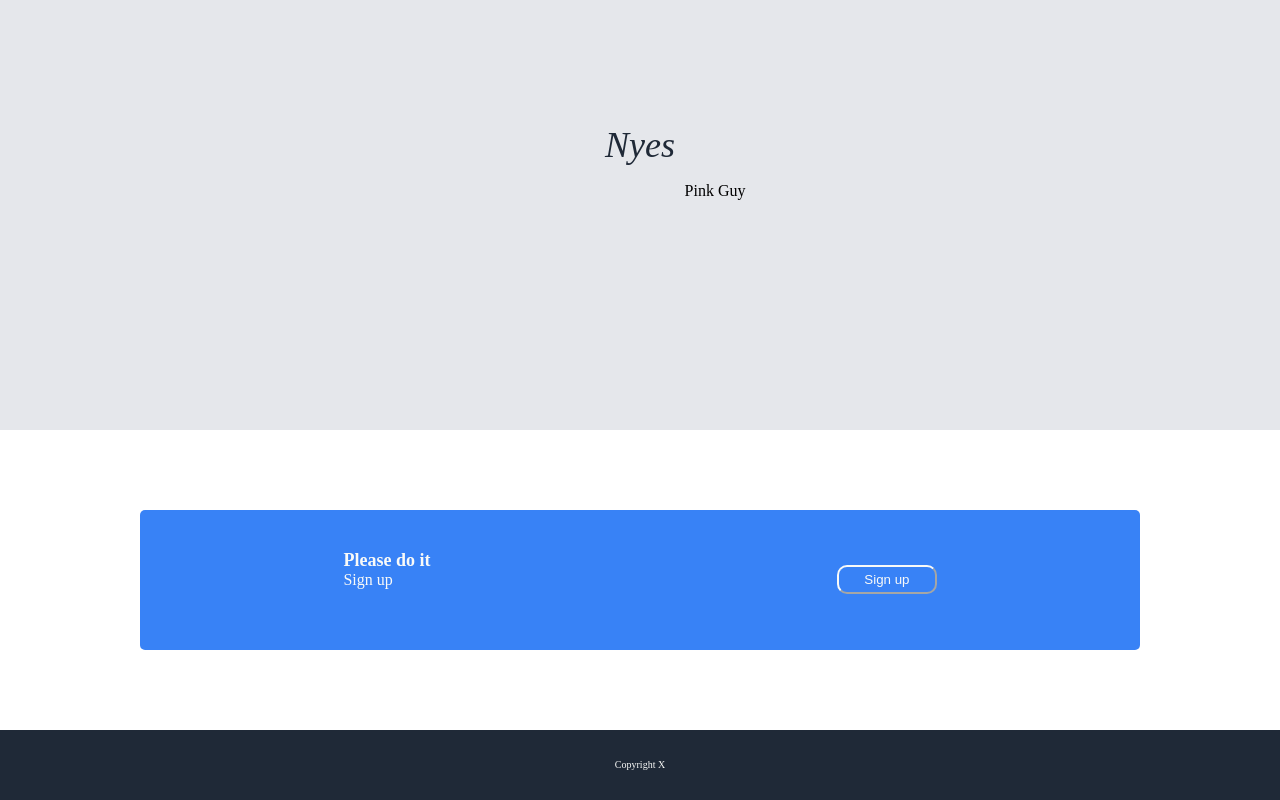
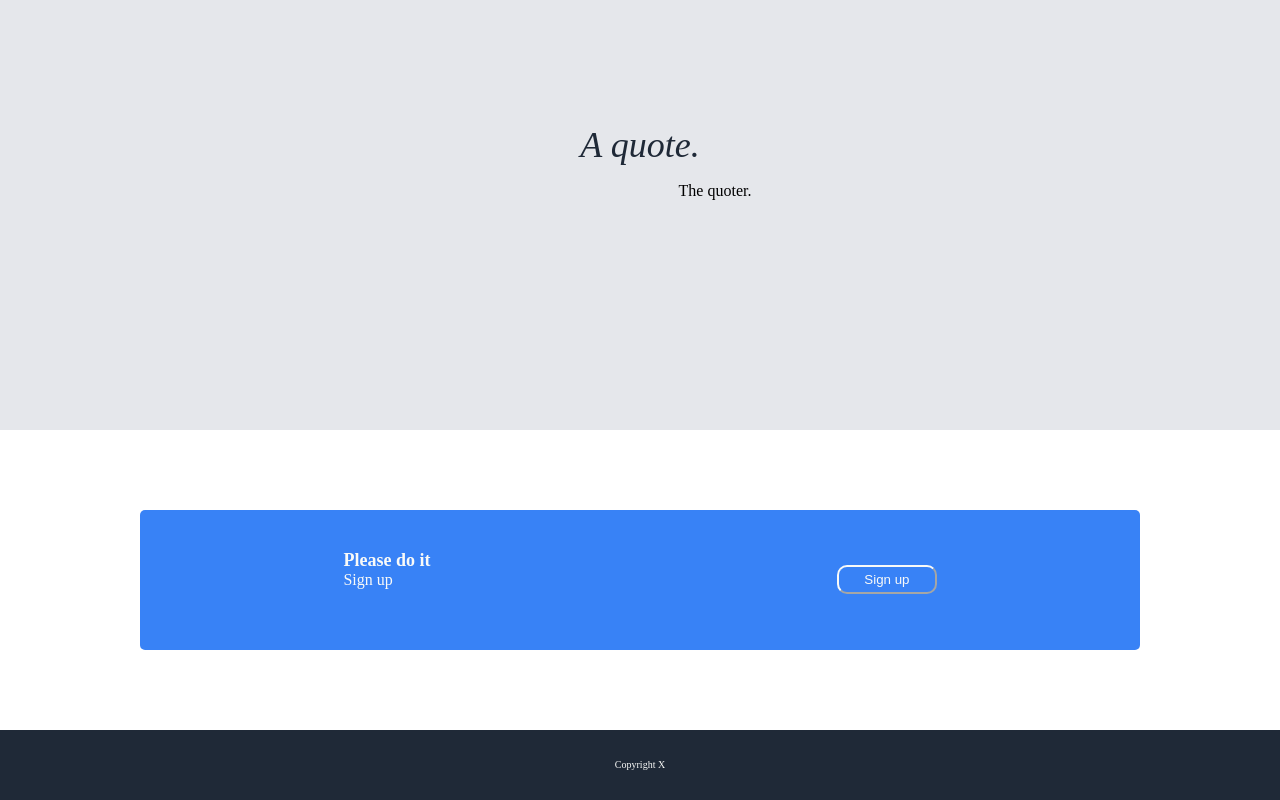
Before and after one commit to RzvHgn/landing-page, a plain HTML site: page index.html in a window 1280 px wide. Shown: the part 878-1678 px from the top of the page. Drawn offline with Linux system fonts and the light colour scheme.

Commit message:
Minor text change

```diff
--- a/index.html
+++ b/index.html
@@ -51,8 +51,8 @@
     </div>
 
     <div class="third">
-            <p class="quote">Nyes</p>
-            <p class="quoter">Pink Guy</p> </p>
+            <p class="quote">A quote.</p>
+            <p class="quoter">The quoter.</p> </p>
     </div>
 
     <div class="fourth">
```
